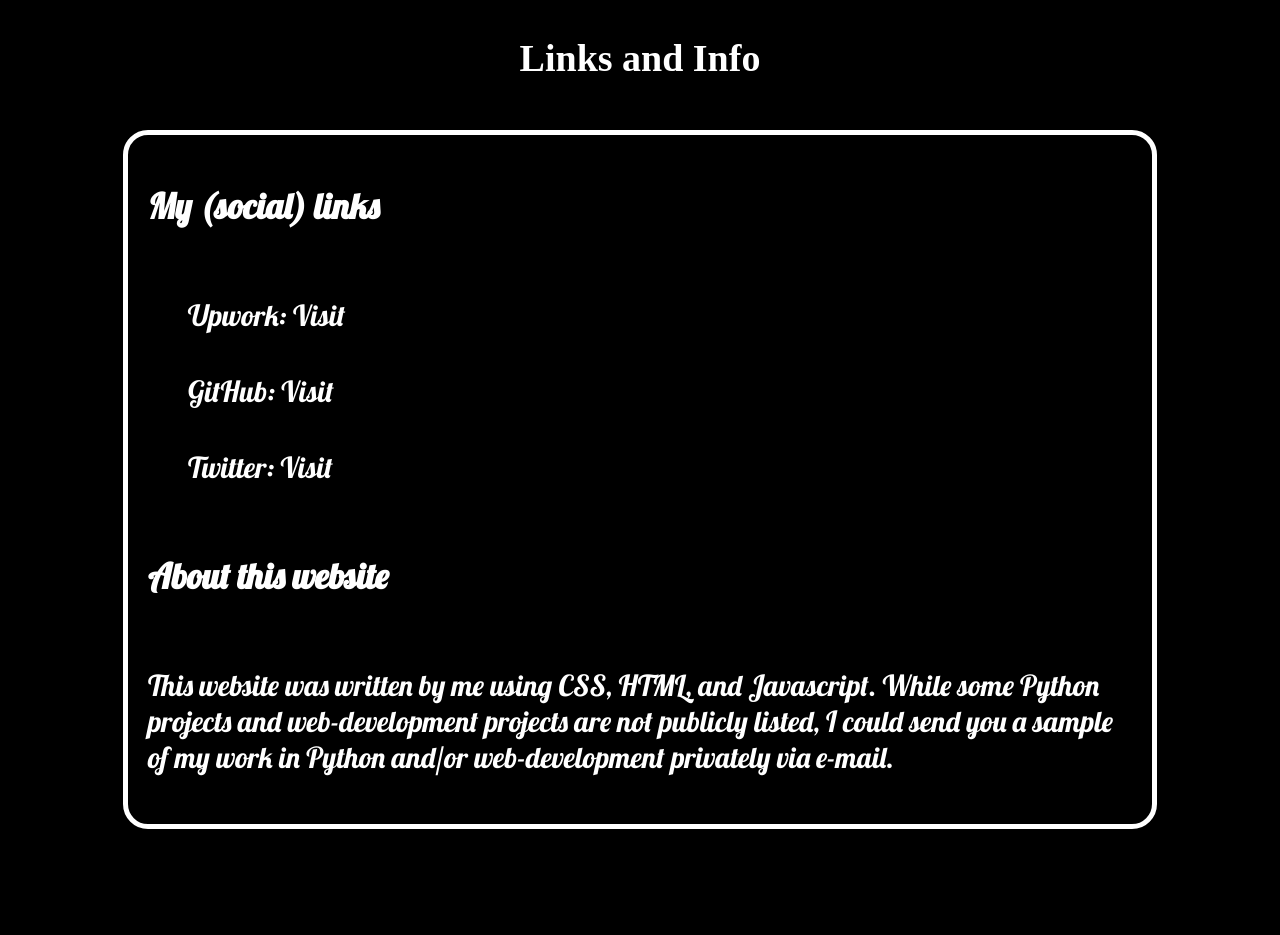
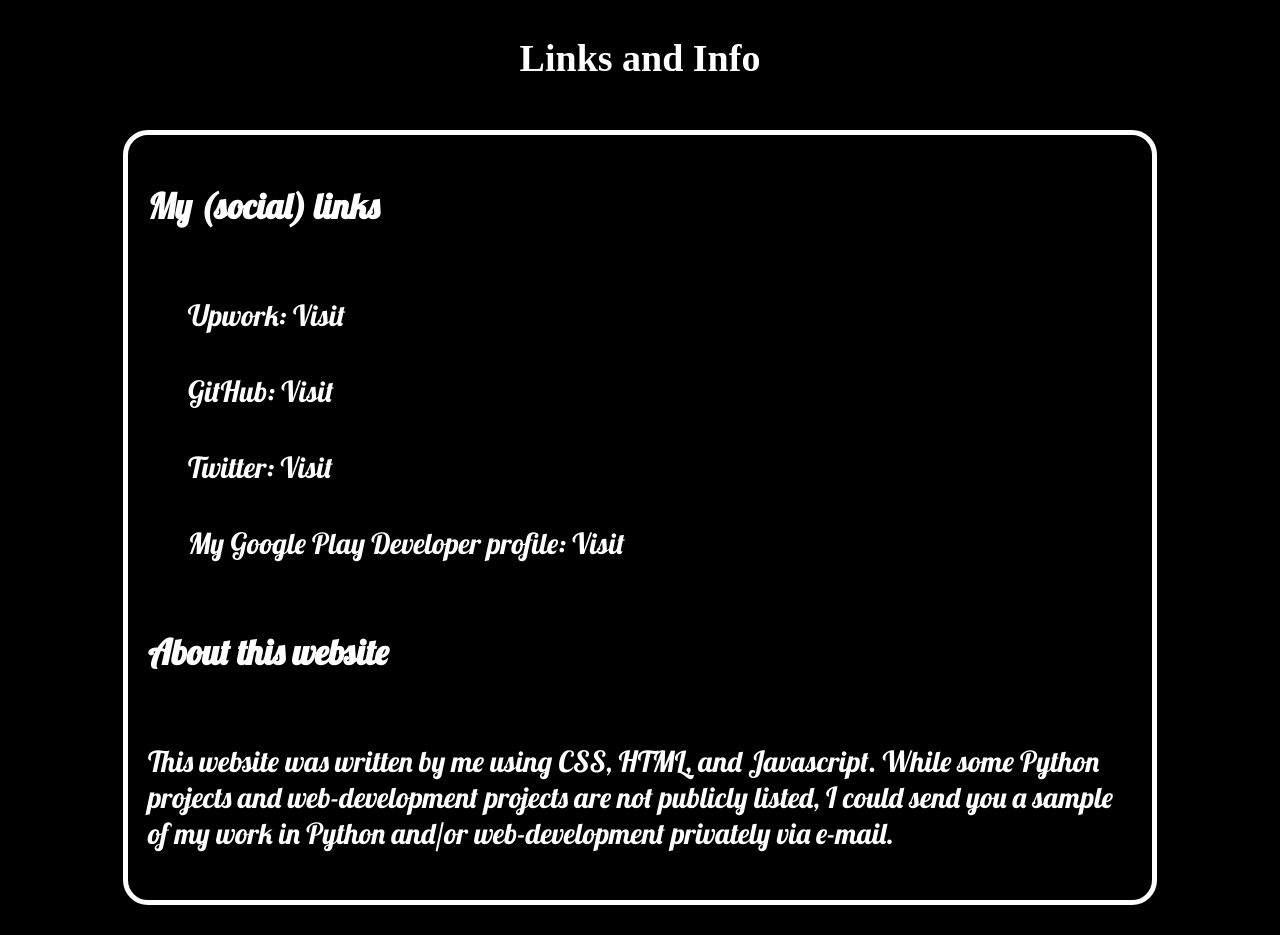
Before and after one commit to iamtheblackunicorn/iamtheblackunicorn.github.io, a Jekyll site: the page built from content/links/index.markdown, in a window 1280 px wide, cut to the strip 361-1296 px from the top of the page. Built offline with Jekyll 4.4.1, drawn with Linux system fonts in a browser that asks for light colours; some web fonts are replaced; before the commit the page ends 1220 px from its top, so only the background shows below that.

Commit message:
couple links missing.

```diff
--- a/content/links/index.markdown
+++ b/content/links/index.markdown
@@ -8,6 +8,7 @@ title: "Links and Info"
 - Upwork: [Visit]()
 - GitHub: [Visit](https://github.com/iamtheblackunicorn)
 - Twitter: [Visit](https://twitter.com/blvckuncrn)
+- My Google Play Developer profile: [Visit](https://play.google.com/store/apps/dev?id=5142030120720845233)
 
 ## About this website
 
```
